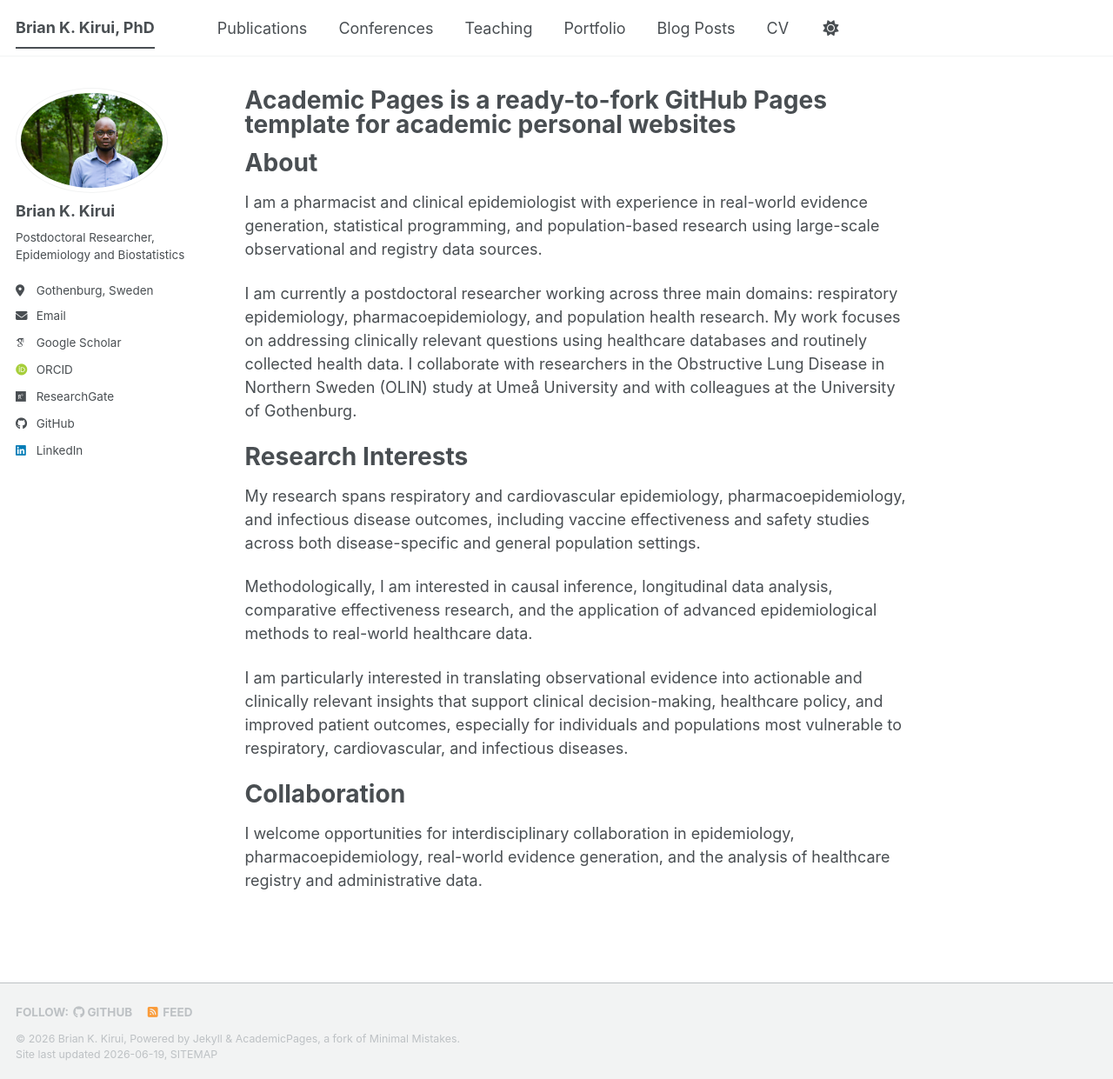
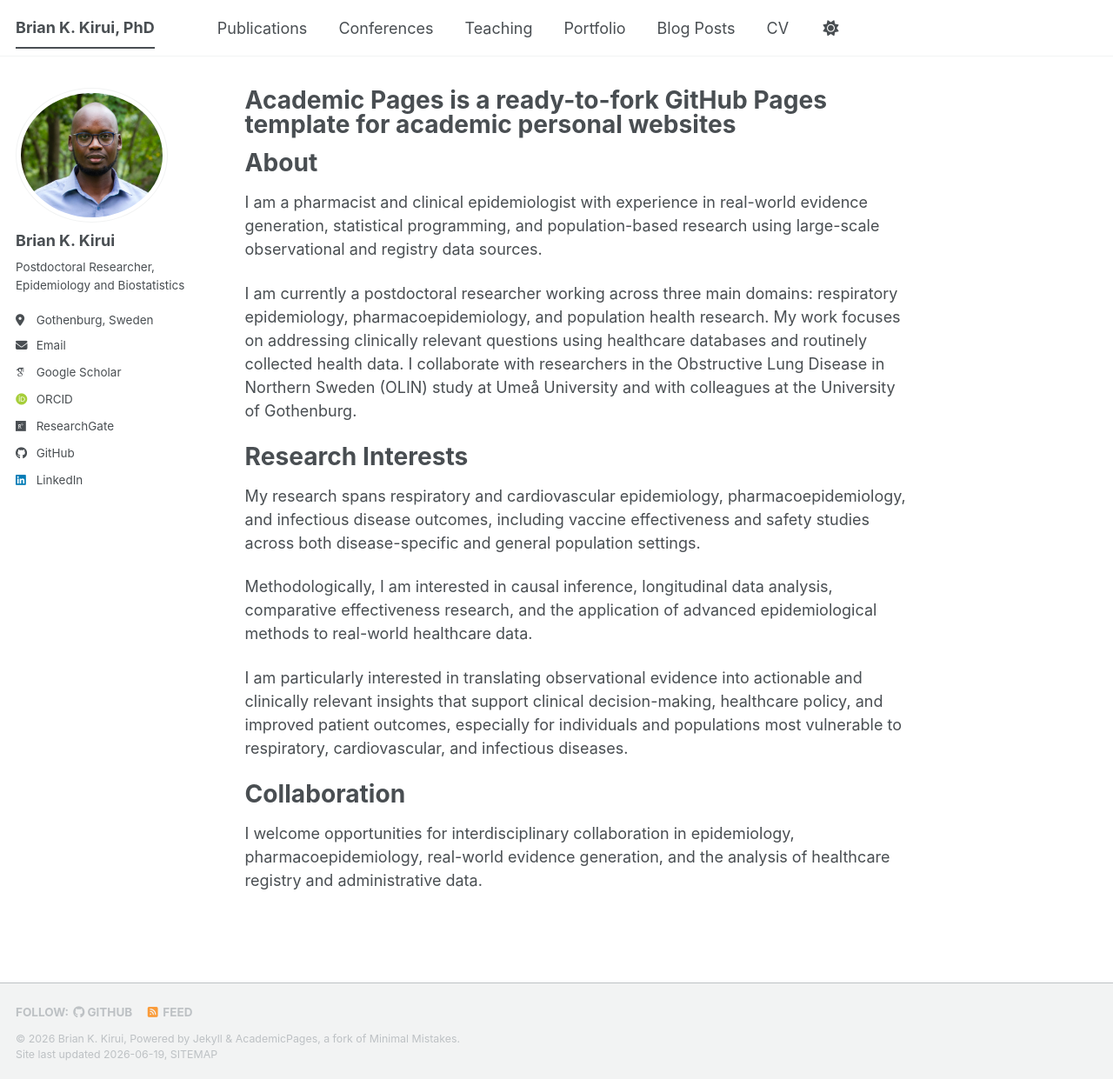
Before and after one commit to BrianKibiwott/briankibiwott.github.io, a Jekyll site: the page built from _pages/about.md, in a window 1280 px wide and 1241 px high. Shown: the whole window at 87% size. Built offline with Jekyll 4.4.1, drawn with Linux system fonts in a browser that asks for light colours; some web fonts are replaced; a script bundle is joined from its source files by our own code; library files that are not in the unit come from our copies.

Commit message:
Website updates for Brian Kirui

```diff
--- a/_config.yml
+++ b/_config.yml
@@ -23,7 +23,7 @@ repository               : "briankibiwott/briankibiwott.github.io"
 #               Additional customization can be done by editing /_includes/author-profile.html
 author:
   # Biographic information
-  avatar           : "profile.png"
+  avatar           : "profile_2.jpg"
   name             : "Brian K. Kirui"
   pronouns         : # example: "she/her"
   bio              : "Postdoctoral Researcher, Epidemiology and Biostatistics"
```
